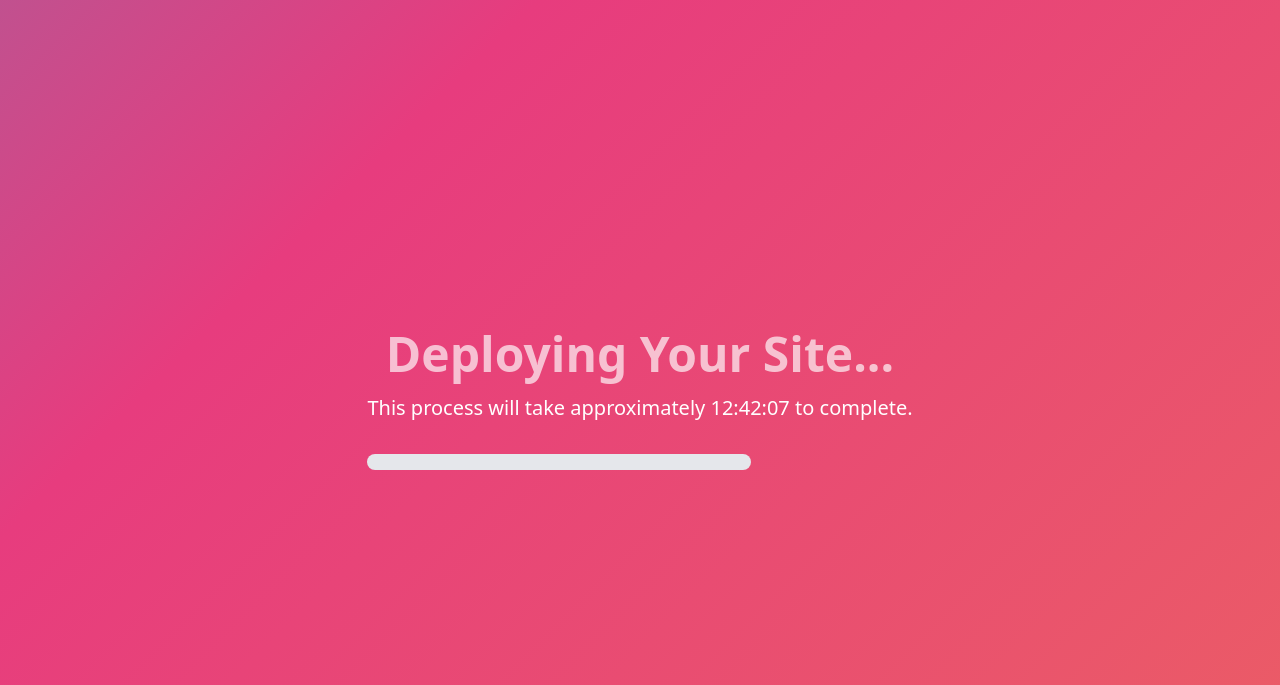
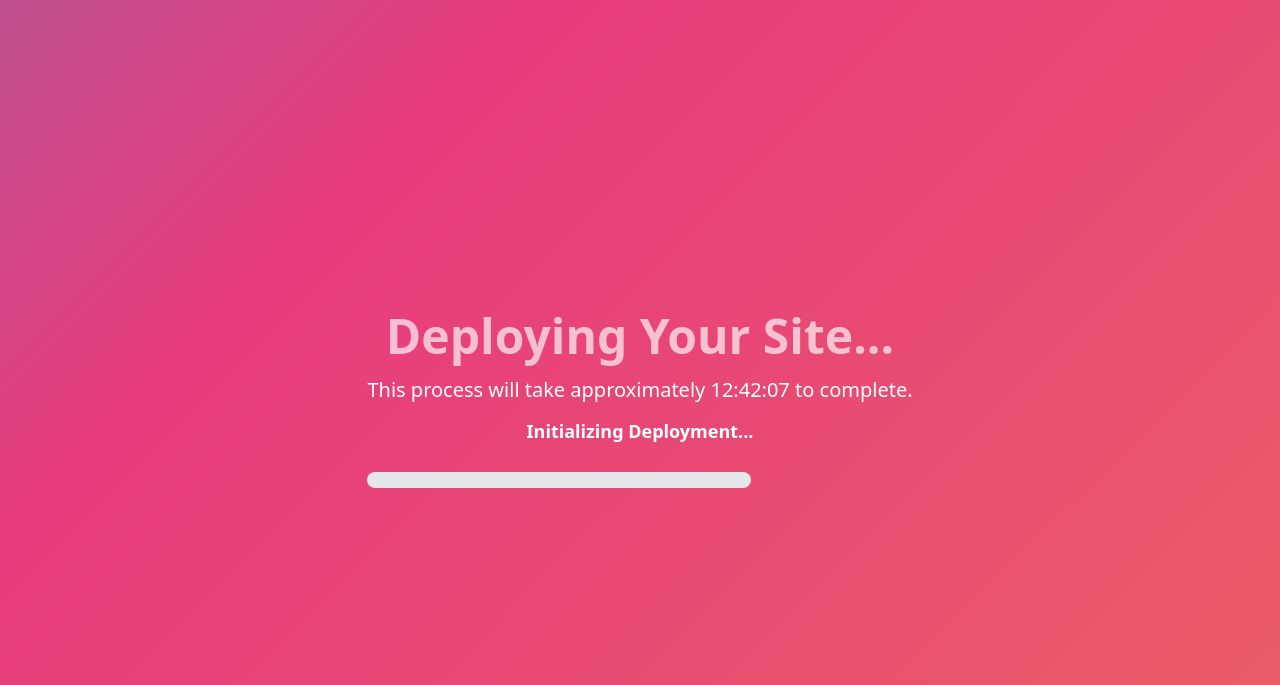
Before and after one commit to NileXYII/AV-MOTO-SERVICING, a Flask app: page / in a window 1280 px wide. Shown: the top 685 px of the page. Run offline with Flask 3, Linux system fonts and the light colour scheme; some libraries are stand-ins or nearby versions.

Commit message:
Update landing.html

```diff
--- a/templates/landing.html
+++ b/templates/landing.html
@@ -27,22 +27,39 @@
 <body class="gradient-bg min-h-screen flex flex-col items-center justify-center text-white font-sans">
   <div class="text-center">
     <h1 class="text-5xl font-bold mb-4 animate-pulse">Deploying Your Site...</h1>
-    <p class="text-xl mb-8">This process will take approximately <span id="timer">12:00:00</span> to complete.</p>
+    <p class="text-xl mb-4">This process will take approximately <span id="timer">12:00:00</span> to complete.</p>
+    <p id="status-message" class="text-lg font-semibold mb-6 animate-bounce">Initializing Deployment...</p>
+
     <div class="w-96 h-4 bg-gray-200 rounded-full overflow-hidden">
       <div id="progress" class="progress-bar h-full bg-blue-500"></div>
     </div>
   </div>
 
   <script>
+    const statusMessages = [
+      "Processing Templates...",
+      "Initializing Flask App...",
+      "Analyzing AI Models...",
+      "Optimizing Resources...",
+      "Finalizing Deployment..."
+    ];
+
+    function cycleStatusMessages() {
+      let index = 0;
+      setInterval(() => {
+        document.getElementById('status-message').textContent = statusMessages[index];
+        index = (index + 1) % statusMessages.length;
+      }, 3000); // Change message every 3 seconds
+    }
+
     function startCountdown() {
       const now = new Date();
       const targetTime = new Date();
-      targetTime.setHours(22, 0, 0, 0); // Set target time to 10 PM today
+      targetTime.setHours(22, 0, 0, 0);
       if (now > targetTime) {
-        targetTime.setDate(targetTime.getDate() + 1); // Move to next day if past 10 PM
+        targetTime.setDate(targetTime.getDate() + 1);
       }
-
-      const endTime = new Date(targetTime.getTime() + 12 * 60 * 60 * 1000); // Add 12 hours
+      const endTime = new Date(targetTime.getTime() + 12 * 60 * 60 * 1000);
       const totalTime = (endTime - targetTime) / 1000;
 
       function updateTimer() {
@@ -64,12 +81,13 @@
         } else {
           document.getElementById('timer').textContent = "Deployment Complete!";
           document.getElementById('progress').style.width = "100%";
+          document.getElementById('status-message').textContent = "Deployment Successful!";
         }
       }
-
       updateTimer();
     }
 
+    cycleStatusMessages();
     startCountdown();
   </script>
 </body>
```
